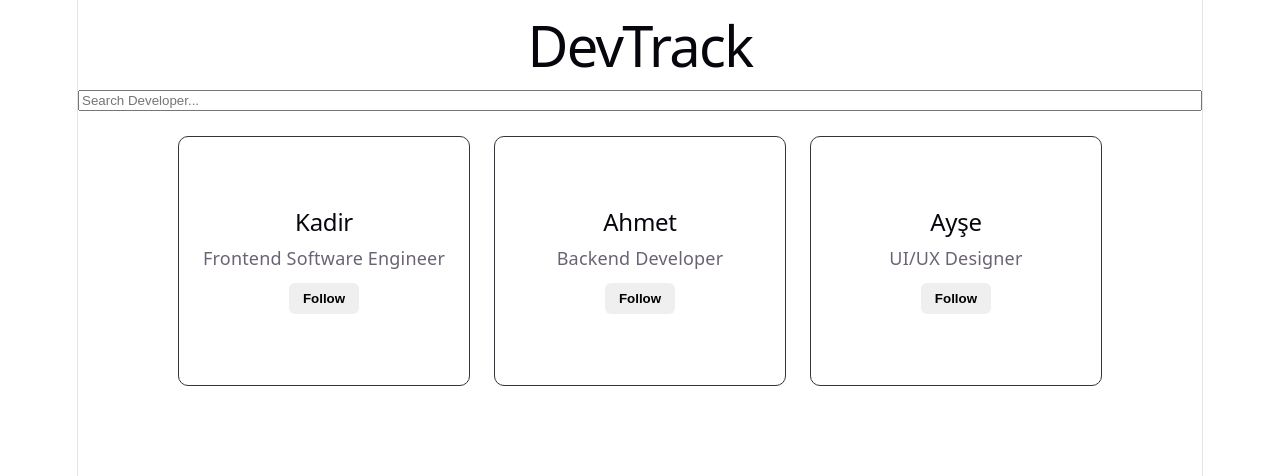
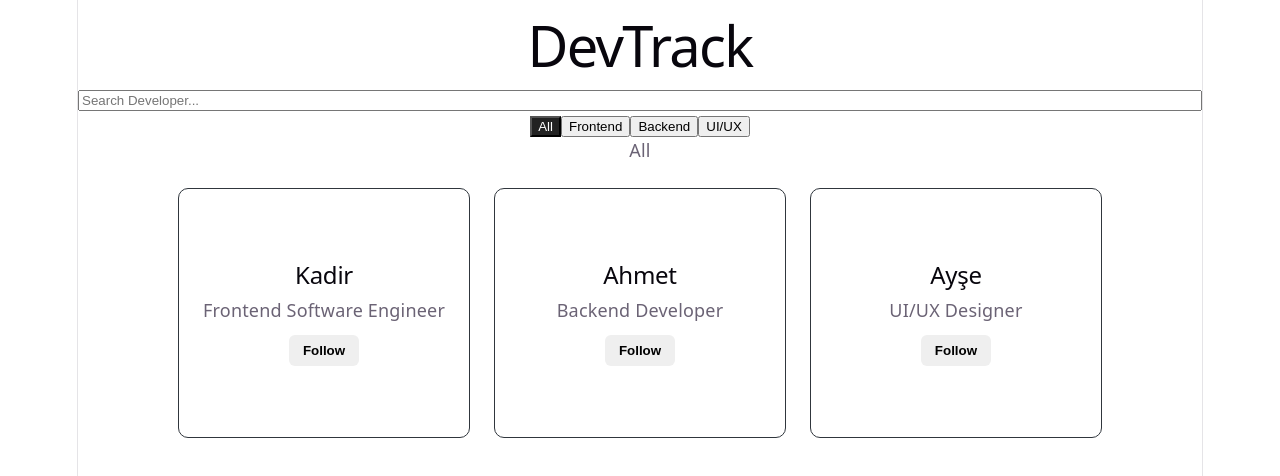
Before and after one commit to KadirCebi95/devtrack-react, a React (Vite) app: page / in a window 1280 px wide. Shown: the top 476 px of the page. Built offline with nearby package versions, Linux system fonts and the light colour scheme.

Commit message:
Feat:add role filtering and active filter state

```diff
--- a/src/App.css
+++ b/src/App.css
@@ -182,3 +182,7 @@
     border-right-color: var(--border);
   }
 }
+.role-filters button.active {
+  background-color: #222;
+  color: white;
+}
--- a/src/App.jsx
+++ b/src/App.jsx
@@ -5,38 +5,44 @@ import ProfileCard from "./components/ProfileCard";
 
 function App() {
   const [search, setSearch] = useState("");
+  const [selectedRole, setSelectedRole] = useState("All");
+
   const users = [
     {
       id: 1,
       name: "Kadir",
       role: "Frontend Software Engineer",
       buttonText: "Follow",
-      city:"İstanbul",
+      city: "İstanbul",
     },
     {
       id: 2,
       name: "Ahmet",
       role: "Backend Developer",
       buttonText: "Message",
-      city:"İzmir",
+      city: "İzmir",
     },
     {
       id: 3,
       name: "Ayşe",
       role: "UI/UX Designer",
       buttonText: "Contact",
-      city:"Kars"
+      city: "Kars",
     },
   ];
 
   const normalizedSearch = search.toLowerCase().trim();
   const filteredUsers = users.filter((user) => {
-  return (
-    user.name.toLowerCase().includes(normalizedSearch) ||
-    user.role.toLowerCase().includes(normalizedSearch) ||
-    user.city.toLowerCase().includes(normalizedSearch)
-  );
-});
+    const searchMatches =
+      user.name.toLowerCase().includes(normalizedSearch) ||
+      user.role.toLowerCase().includes(normalizedSearch) ||
+      user.city?.toLowerCase().includes(normalizedSearch);
+
+    const roleMatches =
+      selectedRole === "All" || user.role.includes(selectedRole);
+
+    return searchMatches && roleMatches;
+  });
   return (
     <>
       <Header />
@@ -47,10 +53,40 @@ function App() {
           setSearch(event.target.value);
         }}
       />
+      <div className="role-filters">
+        <button
+          className={selectedRole === "All" ? "active" : ""}
+          onClick={() => setSelectedRole("All")}
+        >
+          All
+        </button>
+
+        <button
+          className={selectedRole === "Frontend" ? "active" : ""}
+          onClick={() => setSelectedRole("Frontend")}
+        >
+          Frontend
+        </button>
+
+        <button
+          className={selectedRole === "Backend" ? "active" : ""}
+          onClick={() => setSelectedRole("Backend")}
+        >
+          Backend
+        </button>
+
+        <button
+          className={selectedRole === "UI/UX" ? "active" : ""}
+          onClick={() => setSelectedRole("UI/UX")}
+        >
+          UI/UX
+        </button>
+        <p>{selectedRole}</p>
+      </div>
 
       <div className="card-container">
         {filteredUsers.length > 0 ? (
-          filteredUsers.map((user) => <ProfileCard key={user.id} user={user}  />)
+          filteredUsers.map((user) => <ProfileCard key={user.id} user={user} />)
         ) : (
           <p>No developers found.</p>
         )}
```
